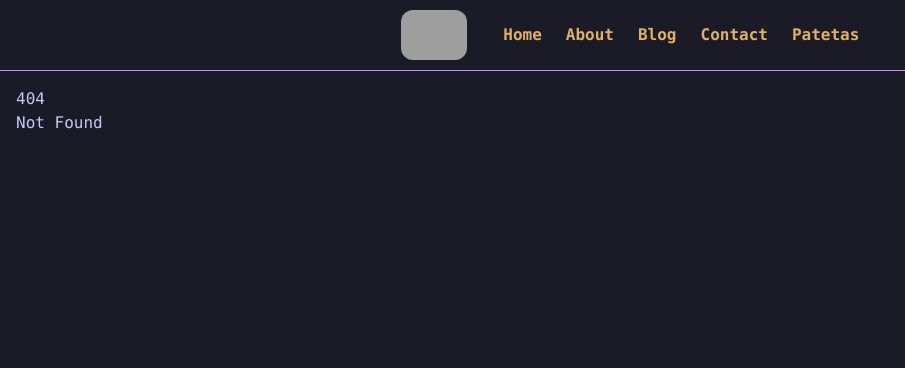
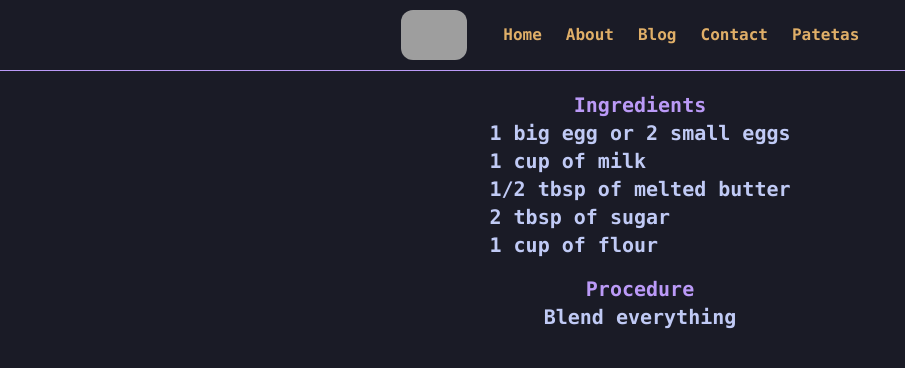
Before and after one commit to clr-cera/clr-cera.github.io, a SvelteKit app: page /patetas in a window 1280 px wide. Before the commit this address had no page. Shown: the top 368 px of the page, without its empty margins (0-905 px from the left). Built offline with nearby package versions, Linux system fonts and the light colour scheme; grey boxes are pictures that could not be loaded.

Commit message:
patetascerto

```diff
--- /dev/null
+++ b/src/routes/patetas/+page.svelte
@@ -0,0 +1,12 @@
+<div class="m-2 flex flex-col items-center justify-center py-1 text-xl font-bold">
+	<h1 class="text-mypurple">Ingredients</h1>
+	<ul>
+		<li>1 big egg or 2 small eggs</li>
+		<li>1 cup of milk</li>
+		<li>1/2 tbsp of melted butter</li>
+		<li>2 tbsp of sugar</li>
+		<li>1 cup of flour</li>
+	</ul>
+	<h1 class="text-mypurple mt-4">Procedure</h1>
+	Blend everything
+</div>
```
